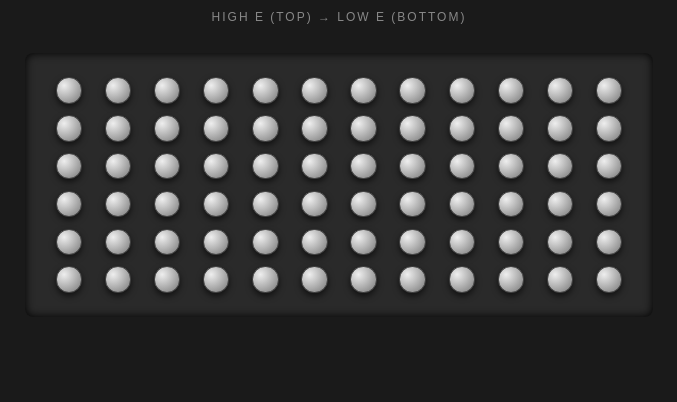
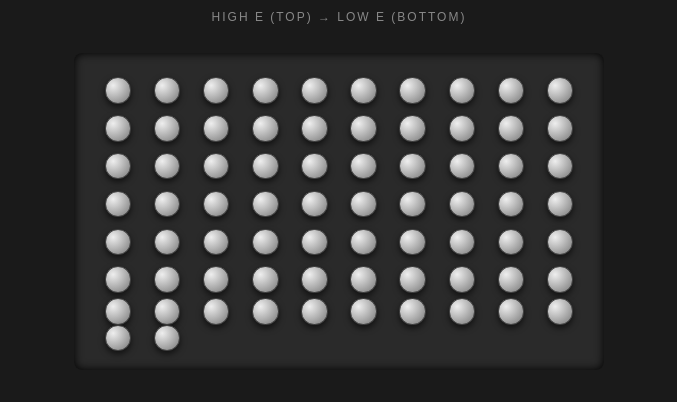
Before and after one commit to bwedgar/Guitar, a plain HTML site: page index.html in a window 1280 px wide. Shown: the whole page, without its empty margins (301-978 px from the left). Drawn offline with Linux system fonts and the light colour scheme.

Commit message:
Change fretboard grid columns from 12 to 10

```diff
--- a/index.html
+++ b/index.html
@@ -20,7 +20,7 @@
         }
         #fretboard {
             display: grid;
-            grid-template-columns: repeat(12, 13mm);
+            grid-template-columns: repeat(10, 13mm);
             grid-template-rows: repeat(6, 10mm);
             margin-top: 5mm;
             padding: 5mm;
```
